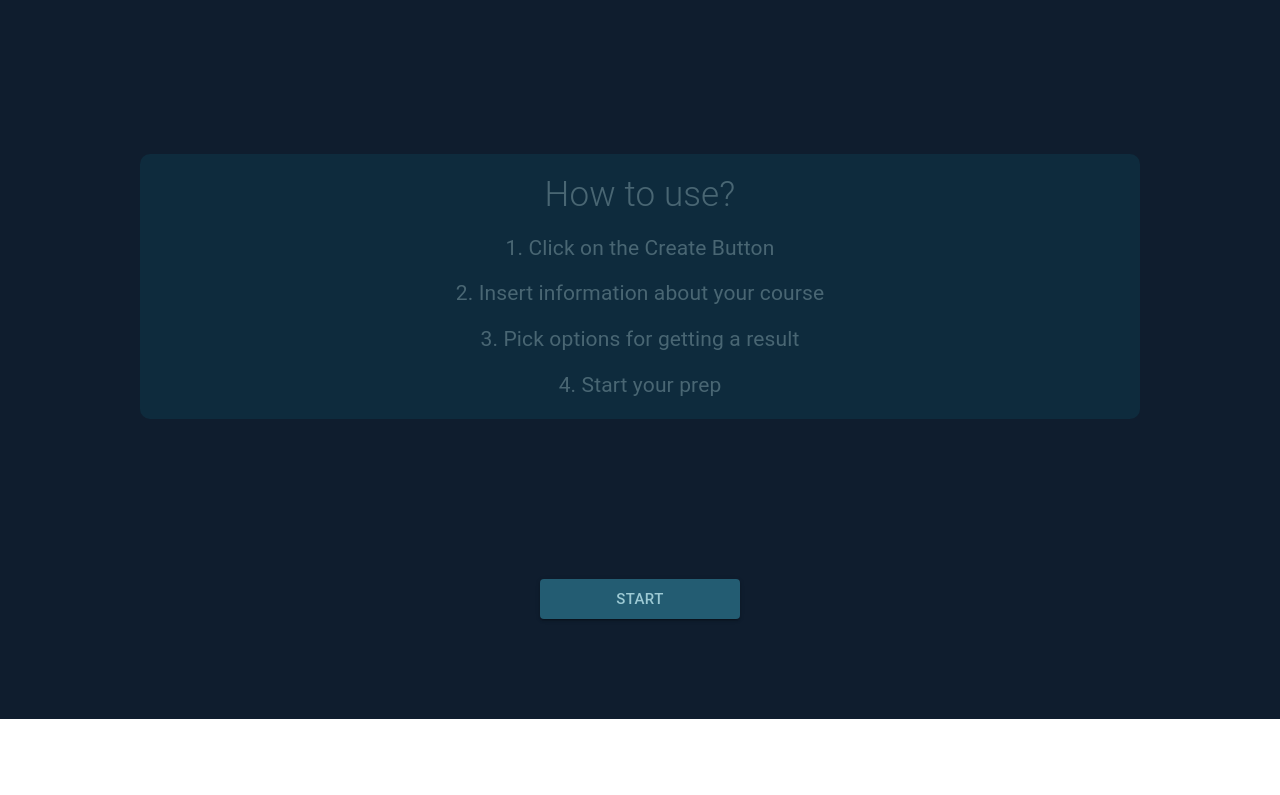
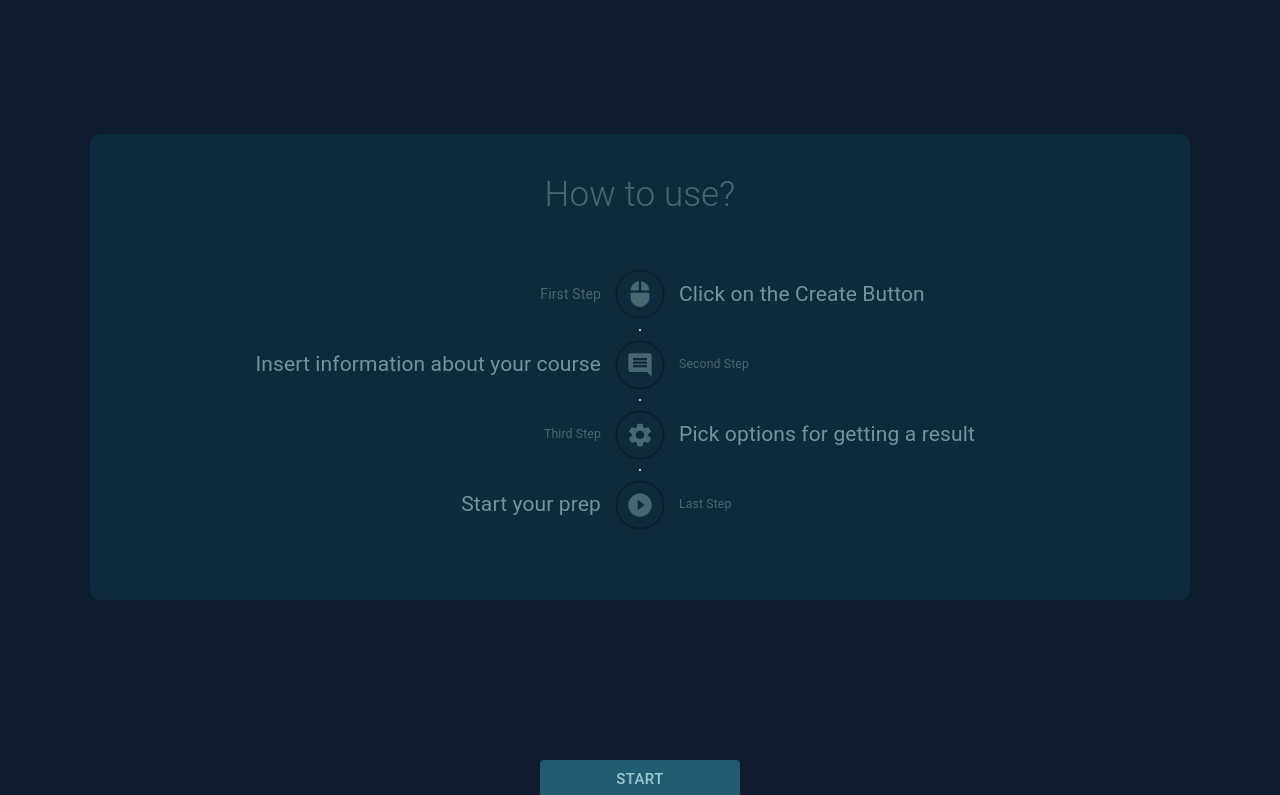
Before and after one commit to martinyis/PrepAi, a React (Create React App) app in the folder client/: page / in a window 1280 px wide. Shown: the part 718-1513 px from the top of the page. Before the commit the page ends 1437 px from the top, so only its background shows below. Built offline with nearby package versions, Linux system fonts and the light colour scheme.

Commit message:
newHowToUse redesigned using @mui/lab and adding classes to index.css

```diff
--- a/client/package.json
+++ b/client/package.json
@@ -8,6 +8,7 @@
     "@material-ui/core": "^4.12.4",
     "@material-ui/icons": "^4.11.3",
     "@mui/icons-material": "^5.11.11",
+    "@mui/lab": "^5.0.0-alpha.127",
     "@mui/material": "^5.11.11",
     "@testing-library/jest-dom": "^5.16.5",
     "@testing-library/react": "^13.4.0",
--- a/client/src/UI/Steps.jsx
+++ b/client/src/UI/Steps.jsx
@@ -1,32 +1,129 @@
 import { Typography } from "@material-ui/core";
 import React from "react";
+import SettingsIcon from '@mui/icons-material/Settings';
+import MouseIcon from '@mui/icons-material/Mouse';
+import InsertCommentIcon from '@mui/icons-material/InsertComment';
+import PlayCircleFilledIcon from '@mui/icons-material/PlayCircleFilled';
+import { Stack } from "@mui/material";
+
+
+// @mui/lab
+import Timeline from '@mui/lab/Timeline';
+import TimelineItem from '@mui/lab/TimelineItem';
+import TimelineSeparator from '@mui/lab/TimelineSeparator';
+import TimelineConnector from '@mui/lab/TimelineConnector';
+import TimelineContent from '@mui/lab/TimelineContent';
+import TimelineOppositeContent from '@mui/lab/TimelineOppositeContent';
+import TimelineDot from '@mui/lab/TimelineDot';
+
+
+const CustomizedTimeline = () => {
+  return (
+    <Timeline position="alternate" sx={{maxWidth:"1000px",width:{xs:"auto",sm:"500px",lg:"1000px"}}}>
+      <TimelineItem>
+        <TimelineOppositeContent
+          sx={{ m: 'auto 0', color:"#496673" }}
+          align="right"
+          variant="body1"
+          color="text.secondary"
+        >
+          First Step
+        </TimelineOppositeContent>
+        <TimelineSeparator >
+          <TimelineDot className="TimelineDot">
+            <MouseIcon className="TimelineIcons"/>
+          </TimelineDot>
+          <TimelineConnector />
+        </TimelineSeparator>
+        <TimelineContent className="TimelineContent--right">
+          <Typography>Click on the Create Button</Typography>
+        </TimelineContent>
+      </TimelineItem>
+      <TimelineItem>
+        <TimelineOppositeContent
+          sx={{ m: 'auto 0', color:"#496673" }}
+          variant="body2"
+          color="text.secondary"
+        >
+          Second Step
+        </TimelineOppositeContent>
+        <TimelineSeparator>
+          <TimelineConnector />
+          <TimelineDot className="TimelineDot" >
+            <InsertCommentIcon className="TimelineIcons"/>
+          </TimelineDot>
+          <TimelineConnector />
+        </TimelineSeparator>
+        <TimelineContent className="TimelineContent--left">
+          <Typography>Insert information about your course</Typography>
+        </TimelineContent>
+      </TimelineItem>
+      <TimelineItem>
+         <TimelineOppositeContent
+          sx={{ m: 'auto 0', color:"#496673" }}
+          align="right"
+          variant="body2"
+          color="text.secondary"
+        >
+          Third Step
+        </TimelineOppositeContent>
+        <TimelineSeparator>
+          <TimelineConnector/>
+          <TimelineDot className="TimelineDot" >
+            <SettingsIcon className="TimelineIcons"/>
+          </TimelineDot>
+          <TimelineConnector />
+        </TimelineSeparator>
+        <TimelineContent className="TimelineContent--right">
+          <Typography>Pick options for getting a result</Typography>
+        </TimelineContent>
+      </TimelineItem>
+      <TimelineItem>
+        <TimelineOppositeContent
+          sx={{ m: 'auto 0', color:"#496673" }}
+          align="right"
+          variant="body2"
+          color="text.secondary"
+        >
+          Last Step
+        </TimelineOppositeContent>
+        <TimelineSeparator>
+          <TimelineConnector/>
+          <TimelineDot className="TimelineDot" >
+            <PlayCircleFilledIcon className="TimelineIcons"/>
+          </TimelineDot>
+        </TimelineSeparator>
+        <TimelineContent className="TimelineContent--left">
+          <Typography>Start your prep</Typography>
+        </TimelineContent>
+      </TimelineItem>
+    </Timeline>
+  );
+}
+
+
 
 const Steps = () => {
   return (
-    <div
-      style={{
-        maxWidth: "1000px",
+    <Stack
+      sx={{
+        maxWidth: "1100px",
         width: "100%",
         margin: "0 auto",
-        marginTop: 100,
+        marginTop: "80px",
         backgroundColor: "rgb(14, 43, 61, 1)",
         borderRadius: "10px",
-        padding: "20px",
+        padding: "40px 20px",
         display: "flex",
         flexDirection: "column",
         justifyContent: "center",
         alignItems: "center",
-        gap: 20,
+        gap: 3,
       }}
     >
       <Typography variant="h2">How to use?</Typography>
-      <Typography variant="h4">1. Click on the Create Button</Typography>
-      <Typography variant="h4">
-        2. Insert information about your course
-      </Typography>
-      <Typography variant="h4">3. Pick options for getting a result</Typography>
-      <Typography variant="h4">4. Start your prep</Typography>
-    </div>
+      <CustomizedTimeline/>
+    </Stack>
   );
 };
 
--- a/client/src/index.css
+++ b/client/src/index.css
@@ -68,3 +68,25 @@ h6 {
   font-size: inherit;
   font-weight: inherit;
 }
+
+/* How to use componete */
+.TimelineContent--right,
+.TimelineContent--left{
+  padding: 6px 12px;
+  display:flex;
+  justify-content: flex-start;
+  align-items: center;
+}
+.TimelineContent--left{
+  justify-content: flex-end;
+}
+.TimelineDot{
+  background: transparent!important;
+  padding: 0.5rem!important;
+  box-shadow: 0px 0px 0.2rem #000!important;
+}
+
+.TimelineIcons{
+  font-size: 2rem!important;
+  color: #496673!important;
+}
```
Also changed, not shown: 1 other file (tests, documents, lock files or other folders).
